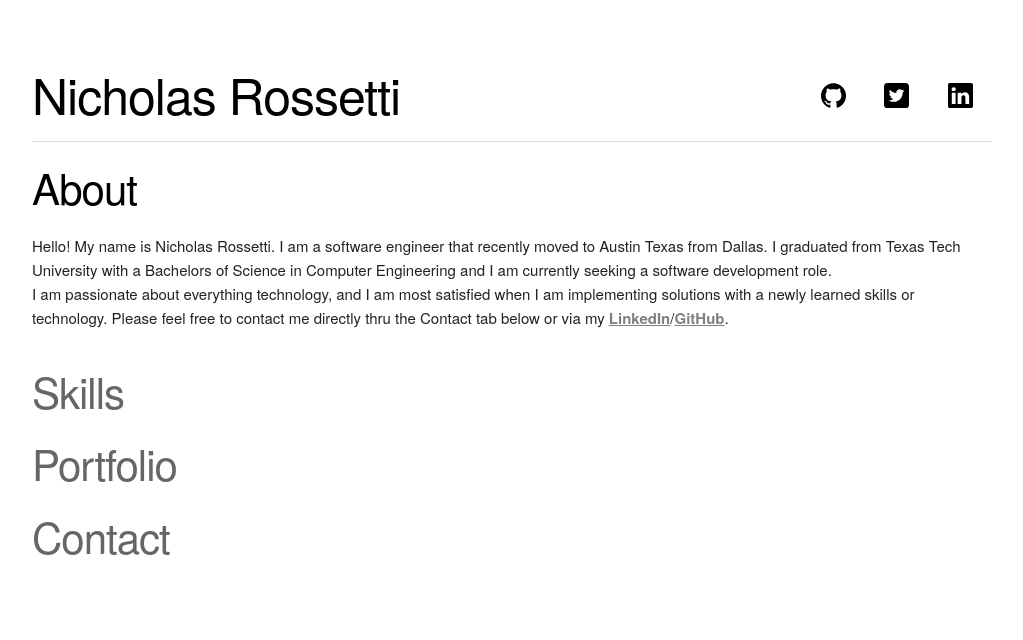
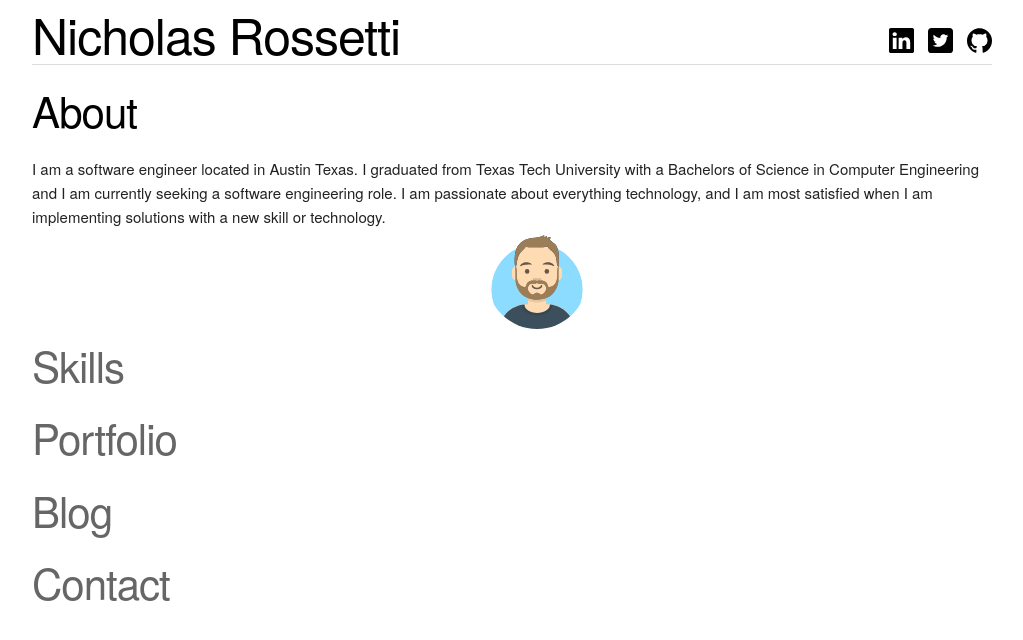
Before and after one commit to nrossetti/nrossetti.github.io, a plain HTML site: page index.html in a window 1280 px wide. Both pictures are taken after a click on the element "About". Shown: the whole page, without its empty margins (128-1151 px from the left). Drawn offline with nearby package versions, Linux system fonts and the light colour scheme.

Commit message:
8-add-jekyll-blog
added jekyll blog link as well as updated some of the homepage content

```diff
--- a/index.html
+++ b/index.html
@@ -24,10 +24,12 @@
 
 <div class="container">
 <div class="row headerContent">
-  <a class="title" href=""><h1>Nicholas Rossetti</h1></a>
-  <a class="socialLink" href="https://www.linkedin.com/in/nicholas-rossetti-569479136/"><img src="linkedin.svg"></a>
-  <a class="socialLink" href="https://twitter.com/nickross__"><img src="twitter.svg"></a>
-  <a class="socialLink" href="https://github.com/nrossetti"><img src="github.svg"></a>
+  <a id="title" href=""><h1>Nicholas Rossetti</h1></a>
+  <div id="socialCont">
+    <a class="socialLink" href="https://www.linkedin.com/in/nicholas-rossetti-569479136/"><img src="linkedin.svg"></a>
+    <a class="socialLink" href="https://twitter.com/nickross__"><img src="twitter.svg"></a>
+    <a class="socialLink" href="https://github.com/nrossetti"><img src="github.svg"></a>
+  </div>
   <hr>
 </div>
 <div class="row">
@@ -35,7 +37,11 @@
     <li>
       <div class="contentHeader"><h2>About</h2></div>
       <div id="about" class="contentPanel">
-        <p>Hello! My name is Nicholas Rossetti. I am a software engineer that recently moved to Austin Texas from Dallas. I graduated from Texas Tech University with a Bachelors of Science in Computer Engineering and I am currently seeking a software development role.</br>I am passionate about everything technology, and I am most satisfied when I am implementing solutions with a newly learned skills or technology. Please feel free to contact me directly thru the Contact tab below or via my <a href="https://www.linkedin.com/in/nicholas-rossetti-569479136/"><b>LinkedIn</b></a>/<a href="https://github.com/nrossetti"><b>GitHub</b></a>.</p>
+        <p>I am a software engineer located in Austin Texas. I graduated from Texas Tech University with a Bachelors of Science in Computer Engineering
+          and I am currently seeking a software engineering role. I am passionate about everything technology, and I am most satisfied when I am implementing
+          solutions with a new skill or technology.</br>
+         </p>
+        <div id="avatar"></div>
       </div>
     </li>
     <li>
@@ -100,16 +106,22 @@
               </li>
                <li>
                 <div>MERN Stack App</div>
-                <span class="title">A basic MVP implementation of a web app built with the MERN Stack that aims to connect developers to like-minded peers who are interested in collaborating on software projects.<br><a class="socialLink" href="url">Try Me</a> | <a class="socialLink" href="url">Source</a></span>
+                <span class="title">A web app built with the MERN Stack that aims to connect developers to like-minded peers who are interested in collaborating on software projects posted on the site.<br><a class="socialLink" href="url">Try Me</a> | <a class="socialLink" href="url">Source</a></span>
               </li>
                <li>
                 <div>Snake Clone</div>
-                <span class="title">A clone of the classic game 'snake' coded entirely in vanilla JS using a HTML5 canvas. Currently, only formatted for desktop use.<br><a class="socialLink" href="./snake/snake.html">Try Me</a> | <a class="socialLink" href="https://github.com/nrossetti/nrossetti.github.io/blob/master/snake.js">Source</a></span>
+                <span class="title">A clone of the classic mobile phone game 'snake' made with JavaScript and an HTML5 canvas.<br><a class="socialLink" href="./snake/snake.html">Try Me</a> | <a class="socialLink" href="https://github.com/nrossetti/nrossetti.github.io/blob/master/snake.js">Source</a></span>
               </li>
             </ul>
           </div>
         </container>
       </div>
+    </li>
+    <li>
+      <div class="contentHeader"><a href="./jekyll-blog"><h2>Blog</h2></a></div>
+      <div id="contact" class="contentPanel">
+      </div>
+      </li>
     </li>
     <li>
       <div class="contentHeader"><h2>Contact</h2></div>
--- a/main.js
+++ b/main.js
@@ -3,6 +3,12 @@ $(document).ready(function() {
      // for active header definition
      $('.contentHeader').removeClass('on');
      $(this).addClass('on');
+    if($(this).next("div").is("#about")) {
+      if($("#avatar").is(':visible'))
+        $("#avatar").fadeOut( "fast" );
+      else
+        $("#avatar").fadeIn( "slow" );
+    }
 
      // accordion actions
      if($(this).next("div").is(":visible")){
--- a/skeleton.css
+++ b/skeleton.css
@@ -415,7 +415,7 @@ there.
   border-radius: 10px;
   text-align: center;
   height:125px;
-  color:#999;
+  color:#666;
   font-weight: 800;
   font-size: 18pt;
 }
@@ -439,26 +439,31 @@ there.
   word-wrap: break-word;
 }
 
+
+.row.headerContent{
+  clear: both;
+  position: relative;
+}
+
 .row.headerContent a{
   color: black;
   text-decoration: none; /* no underline */
 }
 
-.row.headerContent hr{
-  position:relative;
-  bottom: 0;
+.row.headerContent #title{
+  position: absolute;
+  left: 0;
+  bottom:0px;
 }
 
-.row.headerContent .title h1{
-  display:inline;
-}
-
-.row.headerContent .socialLink{
-  float:right;
-  margin:2%;
+#socialCont{
+  position: absolute;
+  right: 0;
+  bottom:25px;
 }
 
 .socialLink{
+  margin-left: 10px;
   color: black;
   text-decoration: underline;
   display: inline;
@@ -467,10 +472,10 @@ there.
   width:25px;
 }
 a{
-  color: grey;
+  color: black;
 }
 a:hover{
-  color: black;
+  color: grey;
 }
 
 hr {
@@ -496,6 +501,13 @@ border-bottom: 1px solid #fff;
   margin-bottom:0;
 }
 
+.contentHeader a{
+  cursor: pointer;
+  color:#666;
+  margin-bottom:0;
+  text-decoration: none;
+}
+
 .contentPanel {
   display: none;
   overflow: hidden;
@@ -507,6 +519,8 @@ border-bottom: 1px solid #fff;
   color:black;
   /*text-shadow:  1px 1px #999;*/
 }
+
+
 
 #accordion li a{
   color: black;
@@ -553,7 +567,34 @@ position:fixed;opacity:0
   left: 0;
   text-align: center;
 }
+
+#avatar {
+  background-image: url('avatar.svg');
+
+  /* make a square container */
+  width: 100px;
+  height: 100px;
+
+  /* fill the container, preserving aspect ratio, and cropping to fit */
+  background-size: cover;
+
+  /* center the image vertically and horizontally */
+  background-position: top center;
+
+  /* round the edges to a circle with border radius 1/2 container size */
+  border-radius: 50%;
+
+  display: none;
+  margin:0;
+  margin-left:calc(50% - 25px);
+  position:relative;
 }
+
+#about > p{
+  margin-bottom:0;
+}
+
+
 
 /* Larger than mobile */
 @media (min-width: 400px) {
```
Also changed, not shown: avatar.svg (added).
